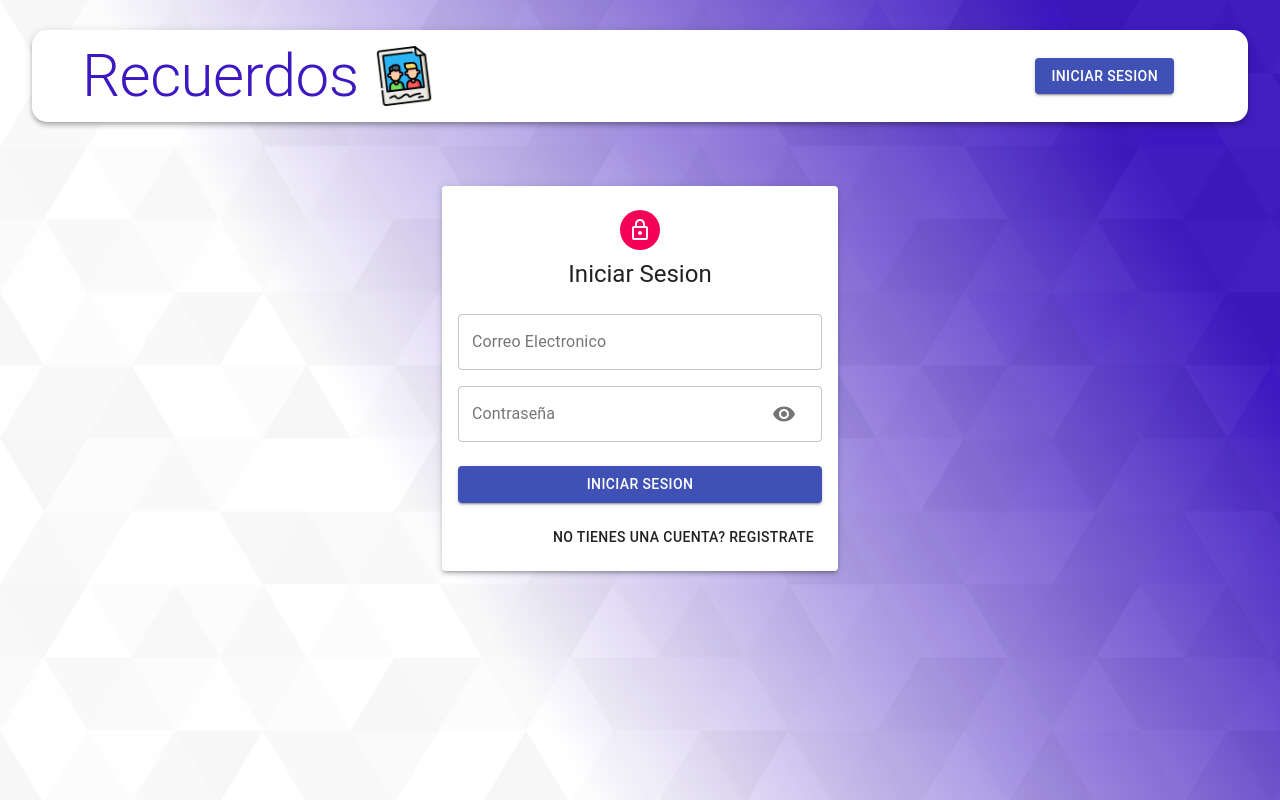
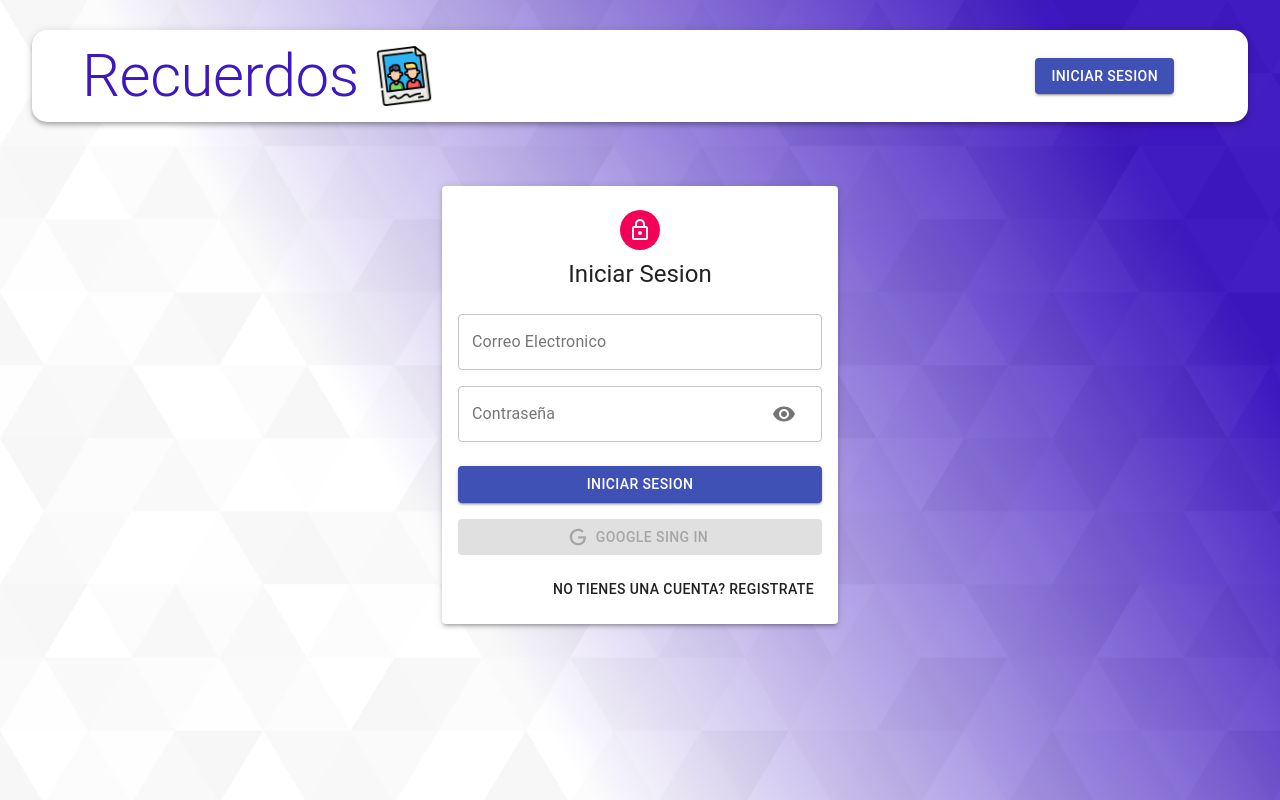
Before and after one commit to ManuelP22/recall_socialMedia, a React (Create React App) app in the folder client/: page /auth in a window 1280 px wide. Built offline with nearby package versions, Linux system fonts and the light colour scheme.

Commit message:
setup del AuthPage

```diff
--- a/client/src/App.js
+++ b/client/src/App.js
@@ -1,6 +1,6 @@
 import React from "react";
 import { Container } from '@material-ui/core';
-import { BrowserRouter as Router, Route, Routes } from 'react-router-dom';
+import { BrowserRouter, Route, Routes } from 'react-router-dom';
 
 import Navbar from "./components/Navbar/Navbar";
 import Home from "./components/Home/Home";
@@ -9,7 +9,7 @@
 const App = () => {
   return (
 
-  <Router>
+  <BrowserRouter>
     <Container maxWidth="lg">
       <Navbar />
       <Routes>
@@ -17,7 +17,7 @@
         <Route exact path="auth" element={<Auth/>} />
       </Routes>
     </Container>
-  </Router>
+  </BrowserRouter>
   );
 };
 
--- a/client/src/components/Auth/Auth.js
+++ b/client/src/components/Auth/Auth.js
@@ -1,8 +1,10 @@
 import React, { useState } from 'react';
-import { Avatar, Button, Paper, Grid, Typography, Container, TextField} from "@material-ui/core";
+import { Avatar, Button, Paper, Grid, Typography, Container} from "@material-ui/core";
+import { GoogleLogin } from "react-google-login";
+
+import Icon from "./icon";
 import LockOutlinedIcon from "@material-ui/icons/LockOutlined"
 import Input from './Input';
-
 import useStyles from "./styles";
 
 function Auth() {
@@ -24,6 +26,15 @@
         handleShowPassword(false);
     };
 
+    const googleSuccess = async (res) => {
+        console.log(res);
+    };
+
+    const googleFailure = (error) => {
+        console.log(error);
+        console.log("Google Sing In ha fracasado intentelo denuevo mas tarde");
+    };
+
   return (
     <Container component="main" maxWidth="xs">
         <Paper className={classes.paper} elevation={3}>
@@ -35,9 +46,9 @@
                 <Grid container spacing={2}>
                     {
                         isSignup && (
-                            <>
-                                <Input name="firstName" label="Nombre" handleChange={handleChange} half />
-                                <Input name="lastName" label="Apellido" handleChange={handleChange} half />
+                           <>
+                               <Input name="firstName" label="Nombre" handleChange={handleChange} half />
+                               <Input name="lastName" label="Apellido" handleChange={handleChange} half />
                             </>
                        )}
                        <Input name="email" label="Correo Electronico" handleChange={handleChange} type="email"/>
@@ -47,6 +58,17 @@
                 <Button className={classes.submit} type="submit" fullWidth variant="contained" color="primary">
                     {isSignup ? 'Registrarse' : 'Iniciar Sesion'}
                 </Button>
+
+                <GoogleLogin
+                    clientId="93708235388-tvsaqnesf1cgk869c2re2l833o2t0us1.apps.googleusercontent.com"
+                    render={(renderProps) => (
+                        <Button className={classes.googleButton} color="primary" fullWidth onClick={renderProps.onClick} disabled={renderProps.disabled} startIcon={<Icon />} variant="contained"
+                        >Google Sing in</Button>
+                    )}
+                    onSuccess={googleSuccess}
+                    onFailure={googleFailure}
+                    cookiePolicy="single_host_origin"
+                />
                 <Grid container justify='flex-end'>
                     <Grid item>
                         <Button onClick={switchMode}>
--- a/client/src/components/Auth/Input.js
+++ b/client/src/components/Auth/Input.js
@@ -11,20 +11,20 @@
             name={name}
             onChange={handleChange}
             variant="outlined"
-            requiered
+            requiered="true"
             fullWidth
             label={label}
             autoFocus={autoFocus}
             type={type}
-            InputProps={ name === 'password' && {
+            InputProps={ name === 'password' ? {
                 endAdornment: (
                     <InputAdornment position="end">
                         <IconButton onClick={handleShowPassword}>
                             {type === "password" ? <Visibility /> : <VisibilityOff />}
                         </IconButton>
                     </InputAdornment>
-                )
-            }}
+                ),
+            } : null }
         />
     </Grid>
   )
--- /dev/null
+++ b/client/src/components/Auth/icon.js
@@ -0,0 +1,12 @@
+import React from 'react';
+
+const icon = () => (
+  <svg style={{ width: '20px', height: '20px' }} viewBox="0 0 24 24">
+    <path
+      fill="currentColor"
+      d="M21.35,11.1H12.18V13.83H18.69C18.36,17.64 15.19,19.27 12.19,19.27C8.36,19.27 5,16.25 5,12C5,7.9 8.2,4.73 12.2,4.73C15.29,4.73 17.1,6.7 17.1,6.7L19,4.72C19,4.72 16.56,2 12.1,2C6.42,2 2.03,6.8 2.03,12C2.03,17.05 6.16,22 12.25,22C17.6,22 21.5,18.33 21.5,12.91C21.5,11.76 21.35,11.1 21.35,11.1V11.1Z"
+    />
+  </svg>
+);
+
+export default icon;
```
